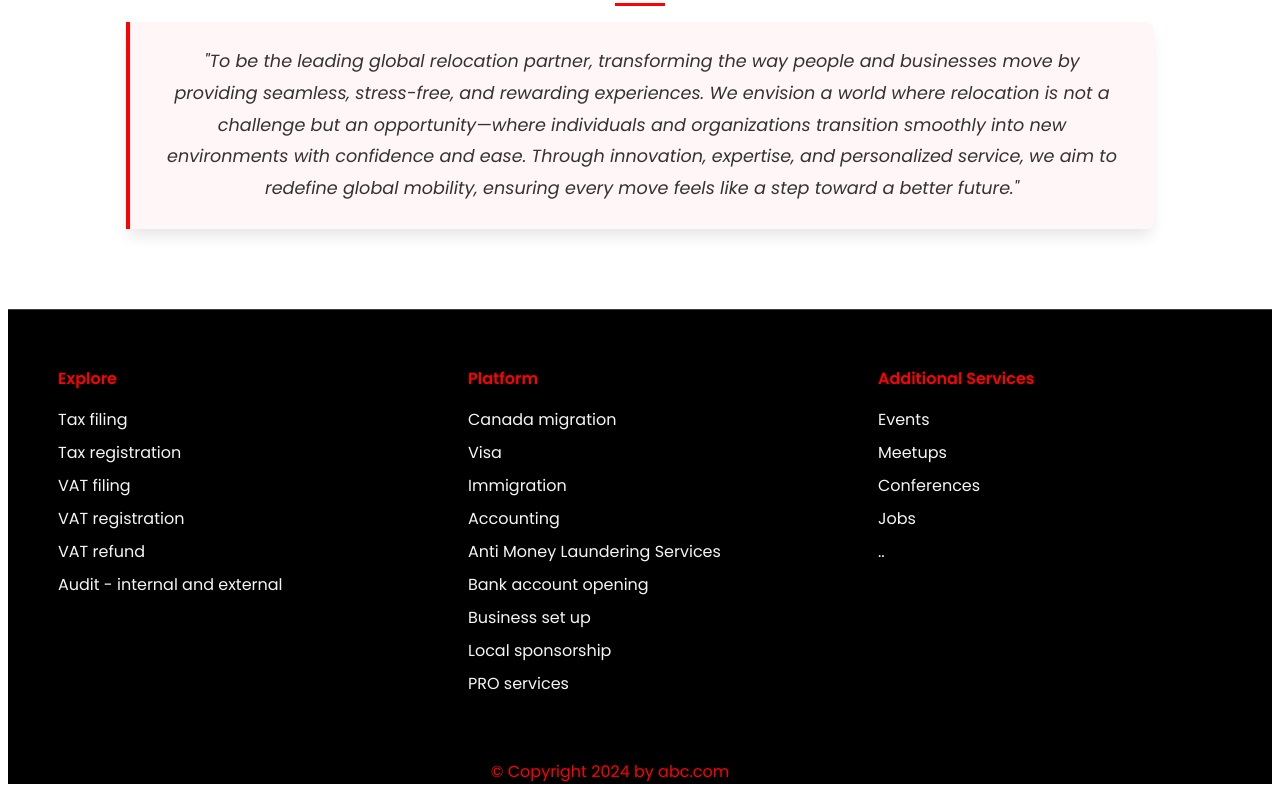
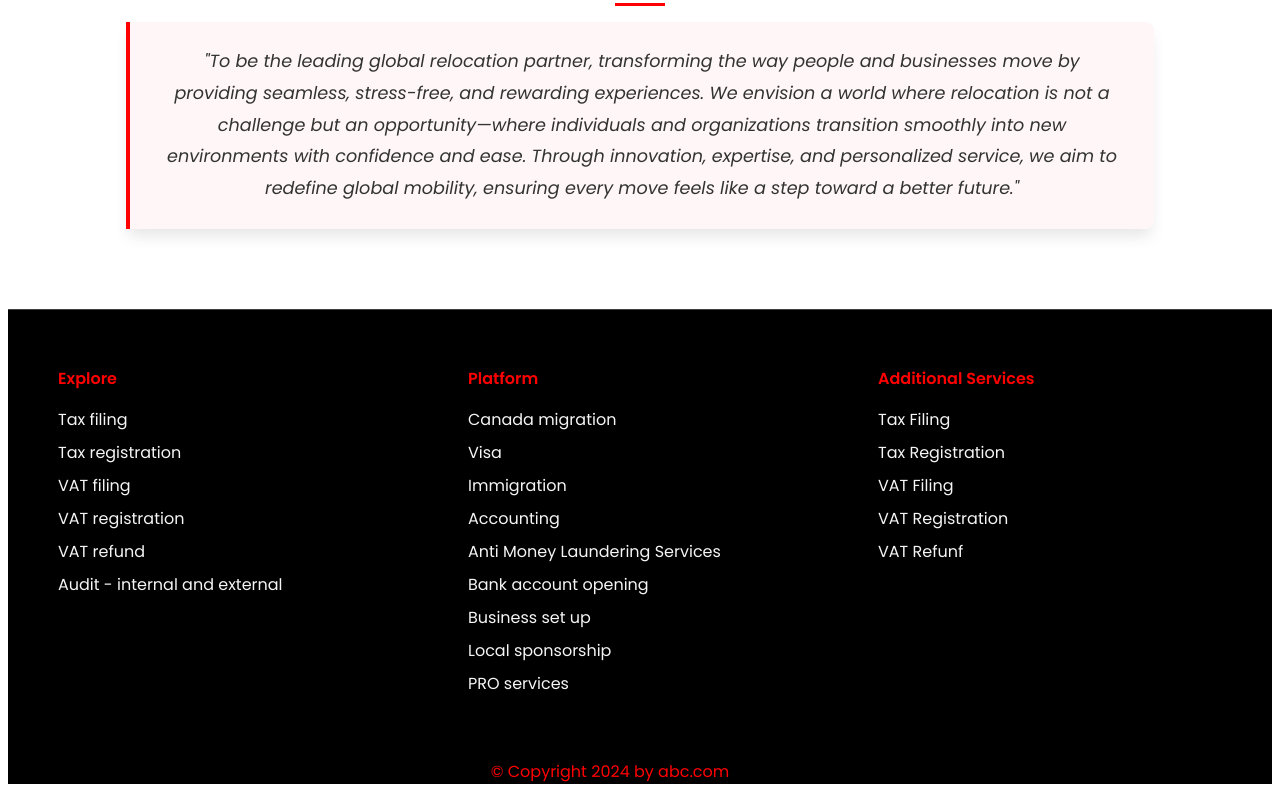
Before and after one commit to Mir-pes/ipanac-1, a React (Vite) app: page / in a window 1280 px wide. Shown: the part 1744-2544 px from the top of the page. Built offline with nearby package versions, Linux system fonts and the light colour scheme.

Commit message:
Update index.jsx

```diff
--- a/src/constants/index.jsx
+++ b/src/constants/index.jsx
@@ -205,9 +205,10 @@ export const platformLinks = [
 ];
 
 export const communityLinks = [
-  { href: "#", text: "Events" },
-  { href: "#", text: "Meetups" },
-  { href: "#", text: "Conferences" },
-  { href: "#", text: "Jobs" },
-  { href: "#", text: ".." },
+  { href: "#", text: "Tax Filing" },
+  { href: "#", text: "Tax Registration" },
+  { href: "#", text: "VAT Filing" },
+  { href: "#", text: "VAT Registration" },
+  { href: "#", text: "VAT Refunf" },
+  { href: "#", tetx: "Audit - Internal and External"},
 ];
```
